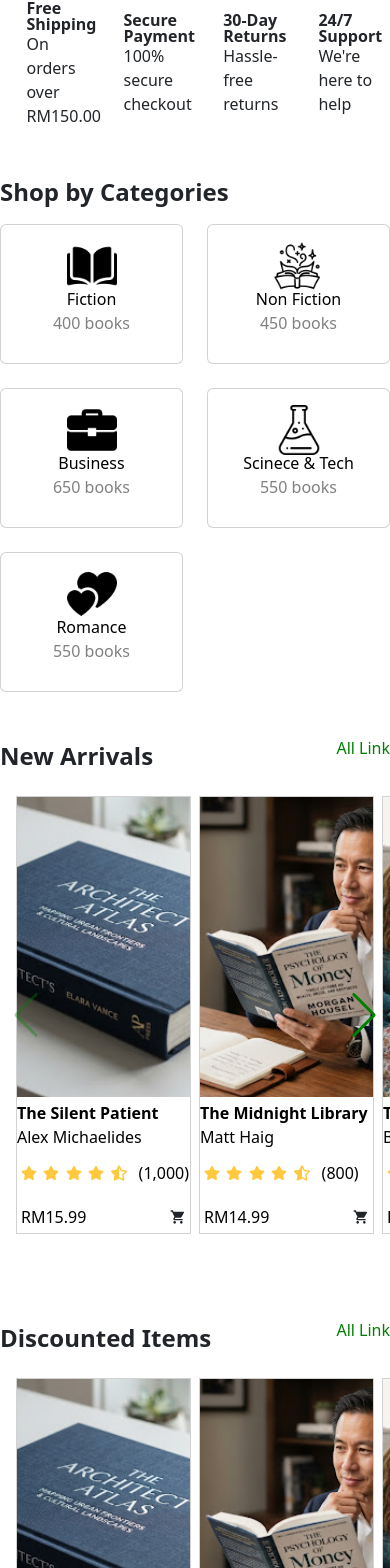
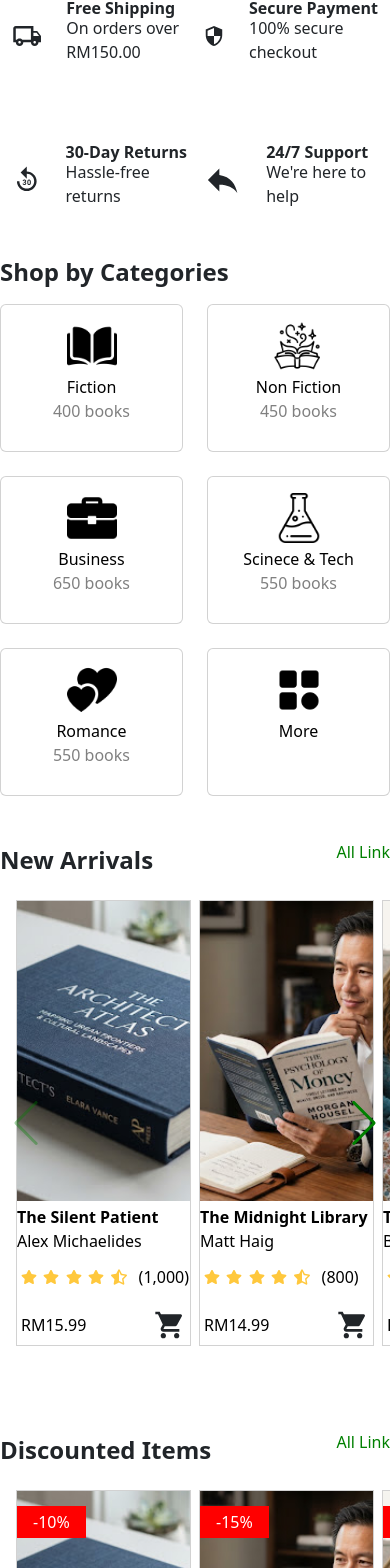
Before and after one commit to zhihaogoh/Book-Havan-bookstore, a React (Vite) app in the folder Bookstore-Front-End/latest/: page / in a window 390 px wide. Shown: the part 376-1944 px from the top of the page. Built offline with nearby package versions, Linux system fonts and the light colour scheme.

Commit message:
adjust the home page
1) on categories add more
2) discount component add discount
3) adjust space on the tablet , phone & latop

```diff
--- a/Bookstore-Front-End/latest/src/assets/style/style.scss
+++ b/Bookstore-Front-End/latest/src/assets/style/style.scss
@@ -21,9 +21,12 @@
   }
 
   //end menu
+  .navbar-collapse {
+    flex-direction: row;
+    justify-content: center;
+  }
   //search form start
   .search-form {
-    width: 60%;
     display: flex;
     align-items: center;
     justify-content: center;
@@ -210,6 +213,7 @@
       font-weight: bold;
       line-height: 1rem;
     }
+
     .view-all {
       padding: 0;
       border: 0;
@@ -231,9 +235,9 @@
       padding: 1rem;
       display: flex;
       flex-direction: column;
-      justify-content: center;
+      justify-content: start;
       align-items: center;
-      img{
+      img {
         width: 50px;
         height: 50px;
         object-fit: cover;
@@ -243,6 +247,9 @@
         font-size: 1rem;
         line-height: 1rem;
         text-align: center;
+        white-space: nowrap;
+        overflow: hidden;
+        text-overflow: ellipsis; // a....
       }
       p {
         color: gray;
@@ -271,7 +278,6 @@
       display: flex;
       justify-content: center;
       align-items: center;
-      background-color: none;
     }
     .service_list_item_text {
       display: flex;
@@ -285,6 +291,8 @@
         font-weight: bold;
         line-height: 1rem;
         margin: 0.5rem 0 0 0;
+        white-space: nowrap;
+        text-overflow: ellipsis; // a....
       }
     }
   }
@@ -445,10 +453,21 @@
 //card product
 .card-product {
   border-radius: 0;
-  .product_img {
-    width: 100%;
-    height: 300px;
-    object-fit: cover;
+  .discount_img {
+    position: relative;
+    .product_img {
+      width: 100%;
+      height: 300px;
+      object-fit: cover;
+    }
+    span{
+      padding: 0.25rem 1rem;
+      background-color: red;
+      color: #fff;
+      position: absolute;
+      top: 5%;
+      left: 0%;
+    }
   }
   h3 {
     margin-bottom: 0;
@@ -494,5 +513,8 @@
       color: black;
       font-size: 1rem;
     }
+    .icon {
+      font-size: 2rem;
+    }
   }
 }
--- a/Bookstore-Front-End/latest/src/components/card_product/card_product.jsx
+++ b/Bookstore-Front-End/latest/src/components/card_product/card_product.jsx
@@ -4,8 +4,7 @@ import { FaRegStar, FaStar, FaStarHalfAlt } from "react-icons/fa";
 import PropTypes from "prop-types";
 
 function StarRating({ rating = 0, reviewCount = 0 }) {
-  const normalizedRating =
-    Math.round(Math.min(5, Math.max(0, rating)) * 2) / 2;
+  const normalizedRating = Math.round(Math.min(5, Math.max(0, rating)) * 2) / 2;
 
   return (
     <div
@@ -39,13 +38,16 @@ export default function CardProduct({ product }) {
   return (
     <>
       <Card className="card-product">
-        <img src={product.img} className="product_img" />
+        <div className="discount_img">
+          <img src={product.img} className="product_img" />
+          {product.discount > 0 && <span>-{product.discount}%</span>}
+        </div>
         <h3 className="book-name">{product.BookName}</h3>
         <p className="author">{product.Author}</p>
         <StarRating rating={product.star} reviewCount={product.viewNumber} />
         <div className="price-cart">
           <p className="price">RM{product.Price.toFixed(2)}</p>
-          <MdShoppingCart />
+          <MdShoppingCart className="icon" />
         </div>
       </Card>
     </>
@@ -60,5 +62,6 @@ CardProduct.propTypes = {
     star: PropTypes.number.isRequired,
     viewNumber: PropTypes.number.isRequired,
     Price: PropTypes.number.isRequired,
+    discount: PropTypes.number,
   }).isRequired,
 };
--- a/Bookstore-Front-End/latest/src/components/categories/Categories.jsx
+++ b/Bookstore-Front-End/latest/src/components/categories/Categories.jsx
@@ -9,14 +9,17 @@ export default function Categories({ categories }) {
           <h2>Shop by Categories</h2>
         </div>
         <div className="categories_list">
-          <Row xs={2} md={4} lg={5} className="g-4">
+          <Row xs={2} md={3} lg={6} className="g-4">
             {categories.map((item, index) => (
               <Col key={index}>
-                <Card >
+                <Card className="h-100">
                   <img src={item.icon} alt={item.icon} />
-                  <h3>{item.category}</h3>
+                  <h3 className="mt-2">{item.category}</h3>
+                  { item.books_number > 1 ?
                   <p>{item.books_number} books</p>
-                </Card>
+                  : <></>
+                  }
+                  </Card>
               </Col>
             ))}
           </Row>
--- a/Bookstore-Front-End/latest/src/components/list_product/list_product.jsx
+++ b/Bookstore-Front-End/latest/src/components/list_product/list_product.jsx
@@ -46,6 +46,7 @@ ListProduct.propTypes = {
       star: PropTypes.number.isRequired,
       viewNumber: PropTypes.number.isRequired,
       Price: PropTypes.number.isRequired,
+      discount: PropTypes.number
     })
   ).isRequired,
 };
--- a/Bookstore-Front-End/latest/src/components/service/service_list.jsx
+++ b/Bookstore-Front-End/latest/src/components/service/service_list.jsx
@@ -10,7 +10,7 @@ export default function ServiceList() {
   return (
     <>
       <div className="container service_list">
-        <Row xs={4} md={8} lg={12} className="g-4">
+        <Row xs={2} md={4} lg={9} className="g-4">
           <div className="service_list_item">
             <MdOutlineLocalShipping className="me-2 service_icon" />
             <div className="service_list_item_text">
--- a/Bookstore-Front-End/latest/src/pages/Home/Home.jsx
+++ b/Bookstore-Front-End/latest/src/pages/Home/Home.jsx
@@ -1,4 +1,4 @@
-import Banner from "../../components/Banner/Banner";
+import Banner from "../../components/banner/Banner";
 import ListProduct from "../../components/list_product/list_product";
 import Categories from "../../components/categories/Categories";
 import ServiceList from "../../components/service/service_list";
@@ -36,6 +36,11 @@ export default function Home() {
               icon: "../src/assets/Image/Icon/hearts.png",
               category : "Romance",
               books_number : 550
+            },
+            {
+              icon: "../src/assets/Image/Icon/categories.png",
+              category : "More",
+
             }
           ]}
         />
```
Also changed, not shown: Bookstore-Front-End/latest/src/layout/header/Header.jsx (+18 -7 lines), Bookstore-Front-End/latest/src/assets/Image/Icon/categories.png (added).
